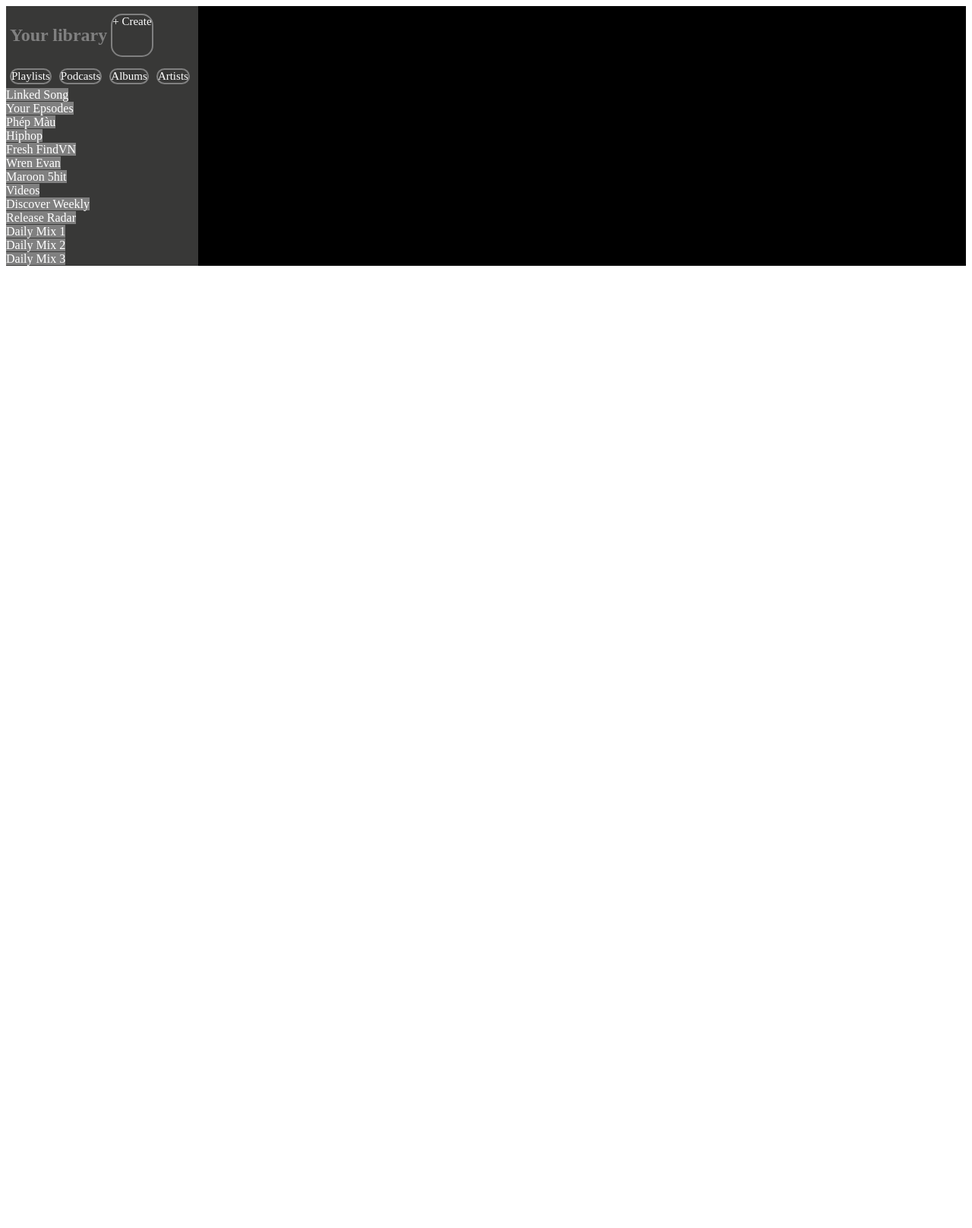
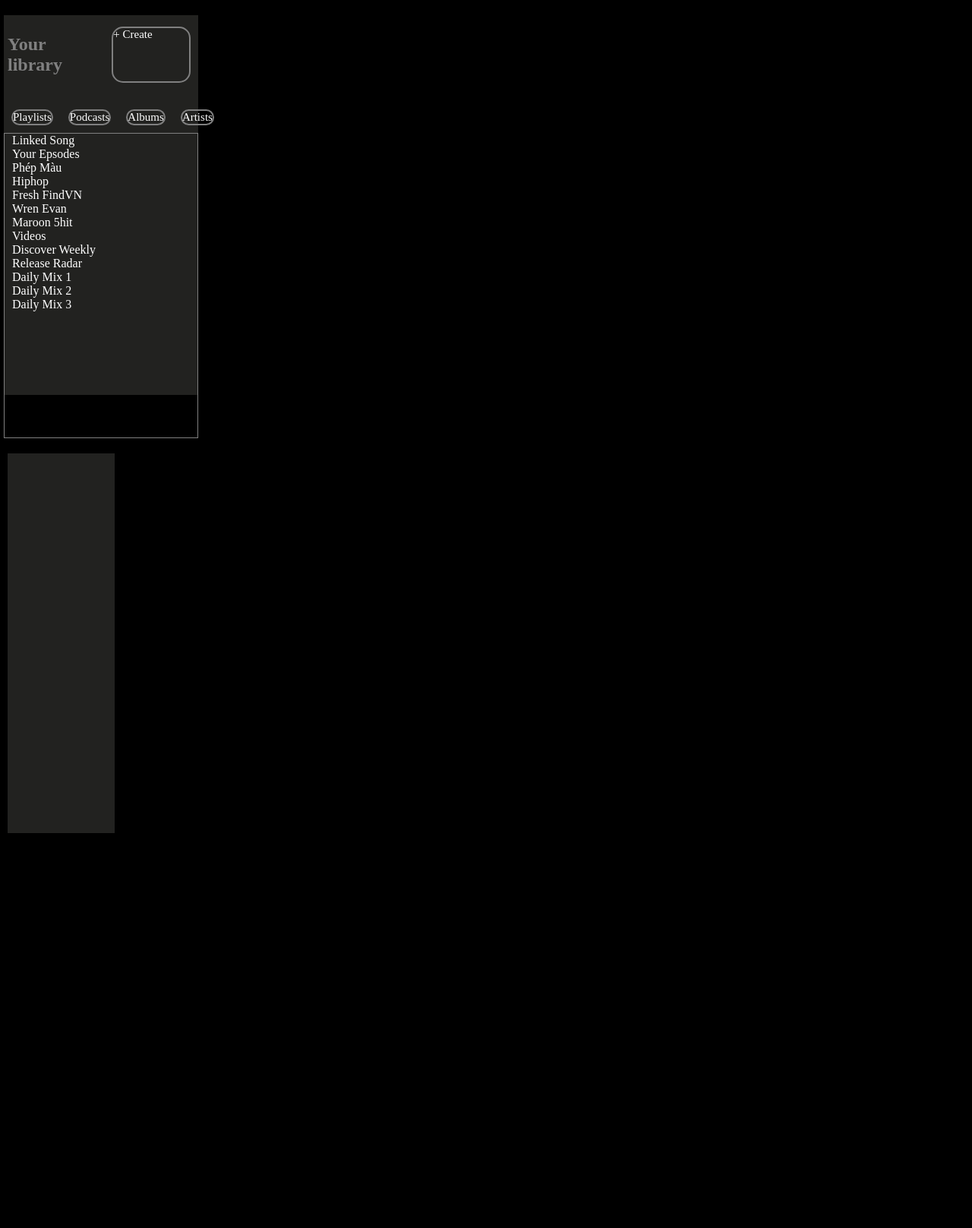
Before and after one commit to duong53/2321050131, a PHP site: page / in a window 1280 px wide. Shown: the whole page at 76% size. Before the commit the page ends 350 px from the top, so only its background shows below. Run offline with PHP 8.4, Linux system fonts and the light colour scheme.

Commit message:
Update spotify.css

```diff
--- a/bai6/spotify.css
+++ b/bai6/spotify.css
@@ -1,32 +1,78 @@
+body{
+    margin: 0px;
+    /* height: 670px; */
+    background-color: black;
+}
+header{
+    width: 100%;
+    height: 30vh;
+}
+.tren{
+    display: flex;
+    background-color: black;
+    color: white;
+    justify-content: center;
+    margin: 10px 0px 0px 5px;
+}
 .nhac{
     display: flex;
     background-color: black;
 }
 .nhac1{
     width: 20%;
-    background-color: rgb(56,56,55);
+    background-color: rgb(34, 34, 32);
+    margin: 20px 0px 0px 5px;
+    height: 500px;
 }
 .nhac2{
     width: 55%;
-
+    background-color: rgb(34, 34, 32);
+    margin: 20px 0px 0px 5px;
+     height: 500px;
 }
 .nhac3{
     width: 25%;
+     height:500px;
+     margin: 20px 0px 0px 5px;
 
 }
 .nhac1-1{
+    Justify-content : space-between;
     display: flex;
     border-radius: 15px;
-    margin: 5px;
+    margin: 5px 0px 15px 5px;
 }
 a{
     text-decoration: none;
     color: white;
 }
+.banner{
+    display: flex;
+    /* justify-content: center; */
+    margin: 10px 0px;
+    color: white;
+}
 .nhac1-2{
     display: flex;
 }
+.nhac1-3 {
+    border: 1px solid gray;
+    height: 400px;      /* hoặc auto, nhưng nên đặt cố định để dễ kiểm soát */
+    overflow-y: auto;   /* chỉ cuộn dọc khi cần */
+    overflow-x: hidden; /* ẩn thanh cuộn ngang */
+}
 .create{
+    width: 40%;
+    /* text-align: center; */
+    font-size: 15px;
+    float:right;
+    color: white;
+    text-decoration: none;
+    border: 2px solid gray;
+    border-radius: 15px;
+    margin: 10px;
+}
+.create1{
     font-size: 15px;
     float:right;
     color: white;
@@ -37,5 +83,16 @@ a{
 }
 .a1{
     color: white;
-    background-color: gray;
+    background-color: rgb(34, 34, 32);
+    /* border: 5px solid gray; */
+    margin: 1px 0px 0px 10px;
 }
+.banner1{
+    display: flex;
+    /* justify-content: center; */
+}
+.a2{
+    color:white;
+    justify-content: center;
+    width: 100vh;
+}
```
